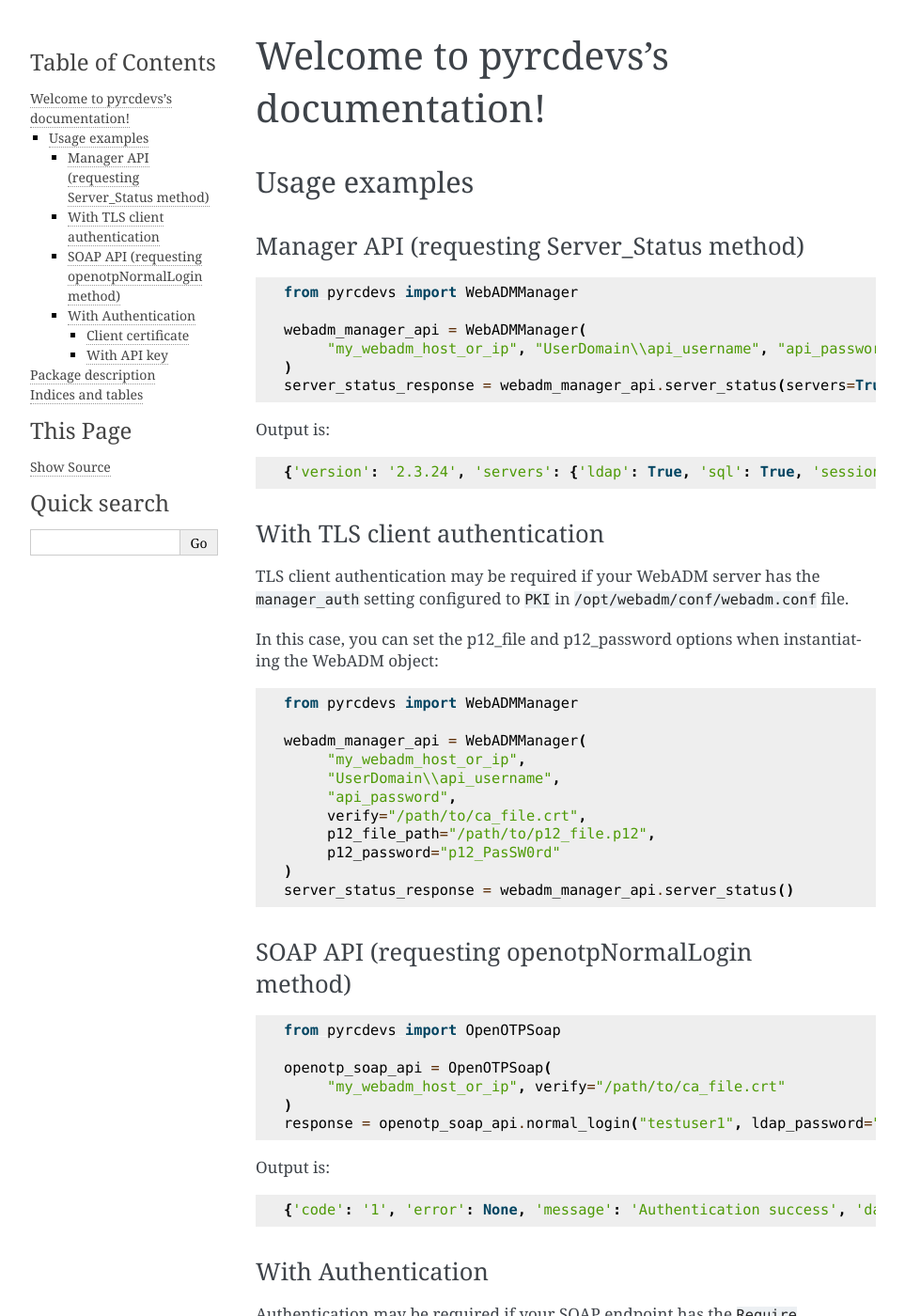
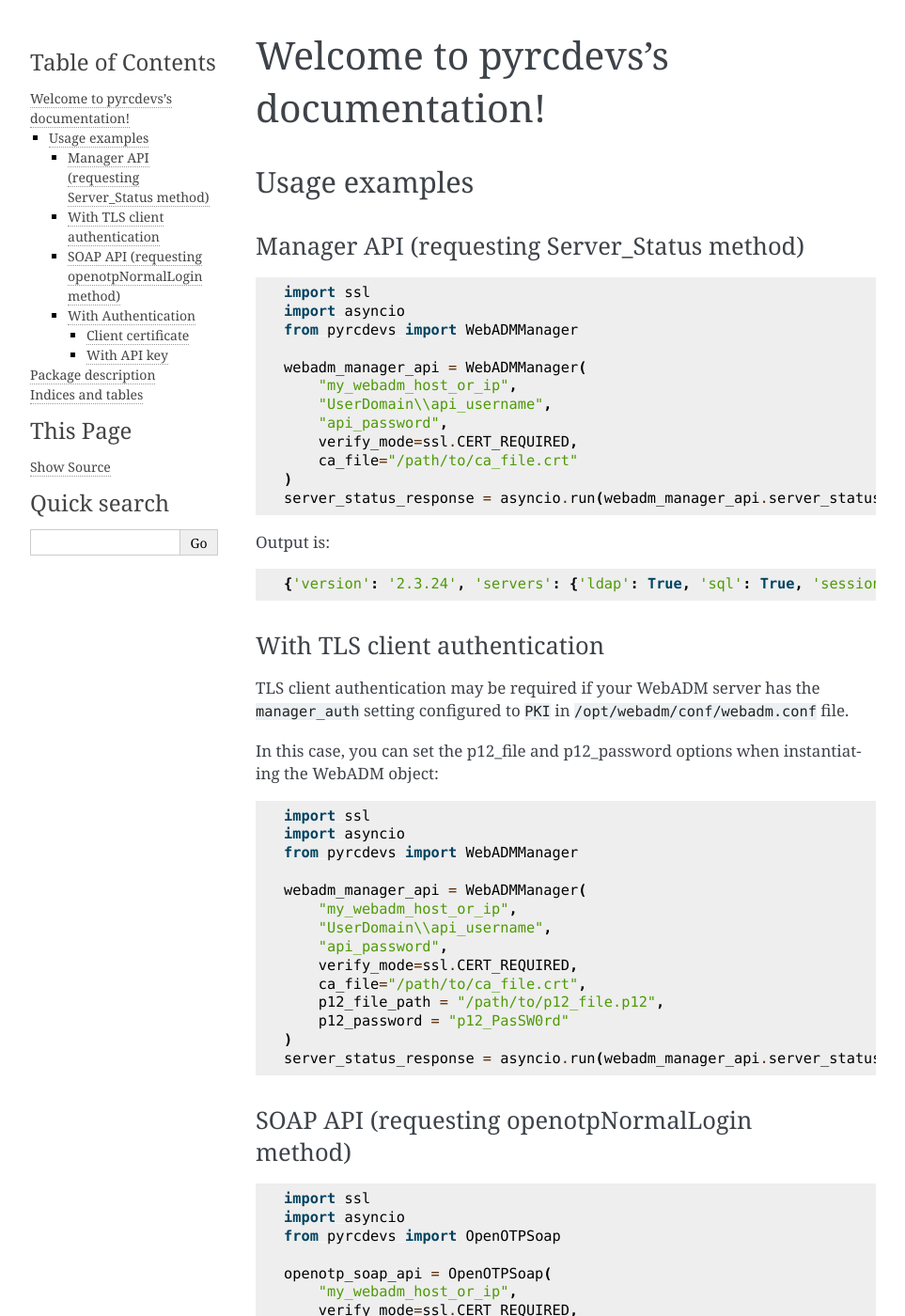
Before and after one commit to RCDevs-Security-Organization/pyrcdevs, a Sphinx documentation site: the page built from docs/source/index.rst, in a window 1280 px wide and 1400 px high. Shown: the whole window at 94% size, without its empty margins (148-1111 px from the left). Built offline with Sphinx 7.4.7, drawn with Linux system fonts in a browser that asks for light colours; some of the changed text lies outside the part shown.

```diff
--- a/docs/source/index.rst
+++ b/docs/source/index.rst
@@ -9,12 +9,18 @@ Manager API (requesting Server_Status method)
 
 .. code:: python
 
+   import ssl
+   import asyncio
    from pyrcdevs import WebADMManager
 
    webadm_manager_api = WebADMManager(
-        "my_webadm_host_or_ip", "UserDomain\\api_username", "api_password", verify="/path/to/ca_file.crt"
+       "my_webadm_host_or_ip",
+       "UserDomain\\api_username",
+       "api_password",
+       verify_mode=ssl.CERT_REQUIRED,
+       ca_file="/path/to/ca_file.crt"
    )
-   server_status_response = webadm_manager_api.server_status(servers=True, websrvs=True, webapps=True)
+   server_status_response = asyncio.run(webadm_manager_api.server_status(servers=True, websrvs=True, webapps=True))
 
 Output is:
 
@@ -34,29 +40,36 @@ instantiating the WebADM object:
 
 .. code:: python
 
+   import ssl
+   import asyncio
    from pyrcdevs import WebADMManager
 
    webadm_manager_api = WebADMManager(
-        "my_webadm_host_or_ip",
-        "UserDomain\\api_username",
-        "api_password",
-        verify="/path/to/ca_file.crt",
-        p12_file_path="/path/to/p12_file.p12",
-        p12_password="p12_PasSW0rd"
+       "my_webadm_host_or_ip",
+       "UserDomain\\api_username",
+       "api_password",
+       verify_mode=ssl.CERT_REQUIRED,
+       ca_file="/path/to/ca_file.crt",
+       p12_file_path = "/path/to/p12_file.p12",
+       p12_password = "p12_PasSW0rd"
    )
-   server_status_response = webadm_manager_api.server_status()
+   server_status_response = asyncio.run(webadm_manager_api.server_status())
 
 SOAP API (requesting openotpNormalLogin method)
 ~~~~~~~~~~~~~~~~~~~~~~~~~~~~~~~~~~~~~~~~~~~~~~~
 
 .. code:: python
 
+   import ssl
+   import asyncio
    from pyrcdevs import OpenOTPSoap
 
    openotp_soap_api = OpenOTPSoap(
-        "my_webadm_host_or_ip", verify="/path/to/ca_file.crt"
+       "my_webadm_host_or_ip",
+       verify_mode=ssl.CERT_REQUIRED,
+       ca_file="/path/to/ca_file.crt"
    )
-   response = openotp_soap_api.normal_login("testuser1", ldap_password="password", otp_password="123456")
+   response = asyncio.run(openotp_soap_api.normal_login("testuser1", ldap_password="password", otp_password="123456"))
 
 Output is:
 
@@ -81,15 +94,18 @@ object:
 
 .. code:: python
 
+   import ssl
+   import asyncio
    from pyrcdevs import OpenOTPSoap
 
    openotp_soap_api = OpenOTPSoap(
        "my_webadm_host_or_ip",
-       verify="/path/to/ca_file.crt",
-       p12_file_path="/path/to/p12_file.p12",
-       p12_password="p12_PasSW0rd"
+       verify_mode=ssl.CERT_REQUIRED,
+       ca_file="/path/to/ca_file.crt",
+       p12_file_path = "/path/to/p12_file.p12",
+       p12_password = "p12_PasSW0rd"
    )
-   response = openotp_soap_api.normal_login("testuser1", ldap_password="password", otp_password="123456")
+   response = asyncio.run(openotp_soap_api.normal_login("testuser1", ldap_password="password", otp_password="123456"))
 
 With API key
 ^^^^^^^^^^^^
@@ -99,14 +115,17 @@ instantiating the OpenOTPSoap object:
 
 .. code:: python
 
+   import ssl
+   import asyncio
    from pyrcdevs import OpenOTPSoap
 
    openotp_soap_api = OpenOTPSoap(
        "my_webadm_host_or_ip",
-       verify="/path/to/ca_file.crt",
+       verify_mode=ssl.CERT_REQUIRED,
+       ca_file="/path/to/ca_file.crt",
        api_key="5860687476061196336_d788fd99ea4868f35c3b5e21ada3920b9501bb2c",
    )
-   response = openotp_soap_api.normal_login("testuser1", ldap_password="password", otp_password="123456")
+   response = asyncio.run(openotp_soap_api.normal_login("testuser1", ldap_password="password", otp_password="123456"))
 
 
 More information can be found here: `Manager APIs <https://docs.rcdevs.com/manager-apis/>`_
--- a/pyproject.toml
+++ b/pyproject.toml
@@ -23,6 +23,7 @@ python-ldap = "^3.4.4"
 pillow = "^11.1.0"
 pytz = "^2025.1"
 m2crypto = "^0.44.0"
+cryptography = "^44.0.2"
 
 [tool.poetry.group.dev.dependencies]
 black = "^24"
```
